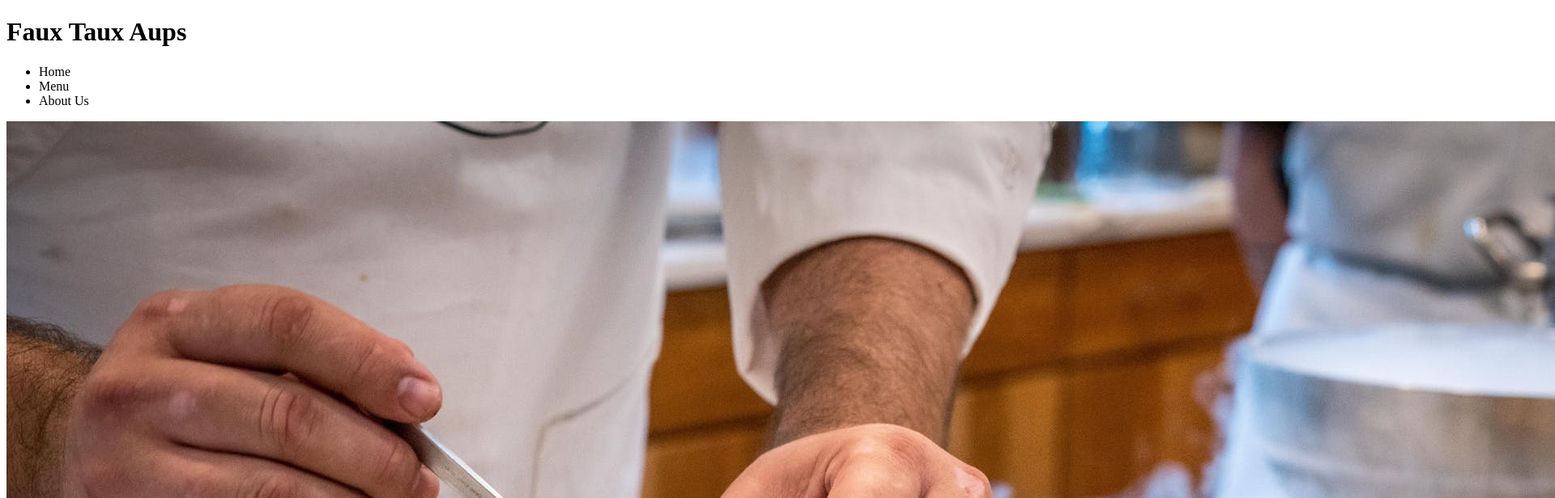
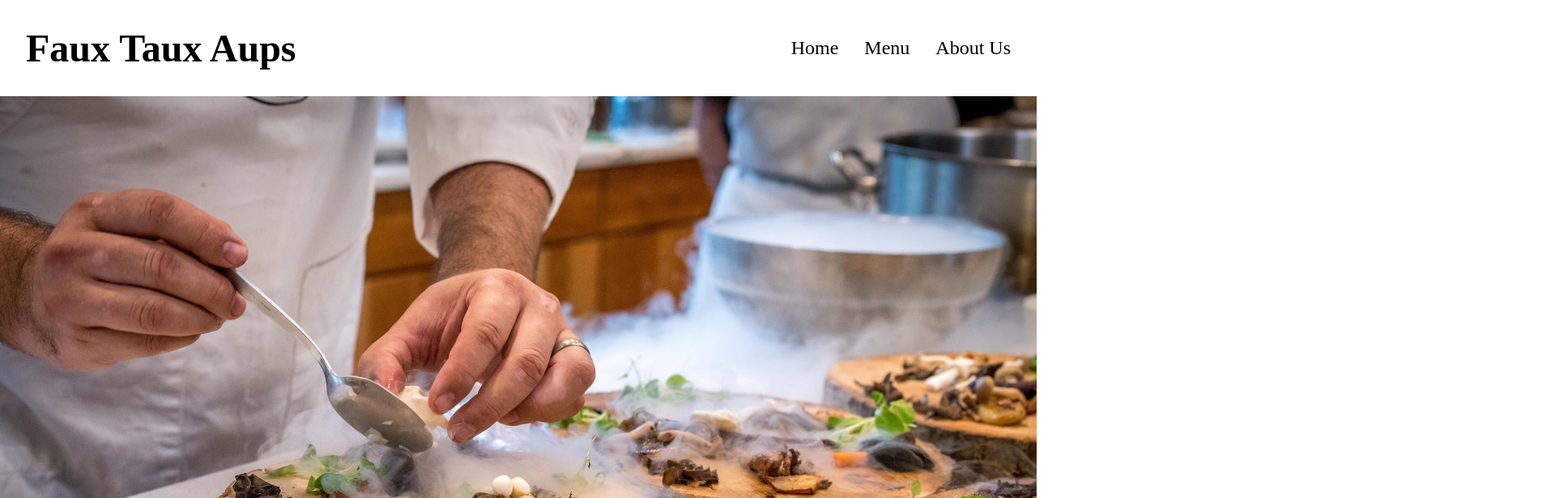
Before and after one commit to jake-abed/restaurant, a website built with webpack: page dist/index.html in a window 1280 px wide. Shown: the top 616 px of the page at 81% size, 1920 px wide, since content can reach past the window. Built offline with Linux system fonts and the light colour scheme.

Commit message:
Apply CSS in Weback & plan visuals/styling

```diff
--- a/package.json
+++ b/package.json
@@ -18,6 +18,8 @@
   },
   "homepage": "https://github.com/jake-abed/restaurant#readme",
   "devDependencies": {
+    "css-loader": "^6.7.3",
+    "style-loader": "^3.3.1",
     "webpack": "^5.75.0",
     "webpack-cli": "^5.0.1"
   }
--- a/src/index.js
+++ b/src/index.js
@@ -1 +1,3 @@
 'use strict';
+
+import './style.css';
--- /dev/null
+++ b/src/style.css
@@ -0,0 +1,41 @@
+:root {
+    font-size: 16px;
+    --bg-color: #EDF2F4;
+    --rich-black: #050517;
+    --pantone-red: #EF233C;
+    padding: 0;
+    margin: 0;
+}
+
+body {
+    padding: 0;
+    margin: 0;
+}
+
+header {
+    display: flex;
+    justify-content: space-around;
+    align-items: center;
+}
+
+h1 {
+    margin-right: auto;
+    margin-left: 2rem;
+    font-size: 3rem;
+}
+
+header > ul {
+    display: flex;
+    gap: 2rem;
+    margin-right: 2rem;
+}
+
+header > ul > li {
+    display: inline;
+    list-style: none;
+    font-size: 1.5rem;
+}
+
+section > img {
+    width: 100dvw;
+}
--- a/webpack.config.js
+++ b/webpack.config.js
@@ -6,4 +6,12 @@ module.exports = {
         filename: 'main.js',
         path: path.resolve(__dirname, 'dist'),
     },
+    module: {
+        rules: [
+            {
+                test: /\.css$/i,
+                use: ['style-loader', 'css-loader'],
+            },
+        ],
+    },
 };
```
Also changed, not shown: dist/index.html, dist/main.js, 1 other file.
